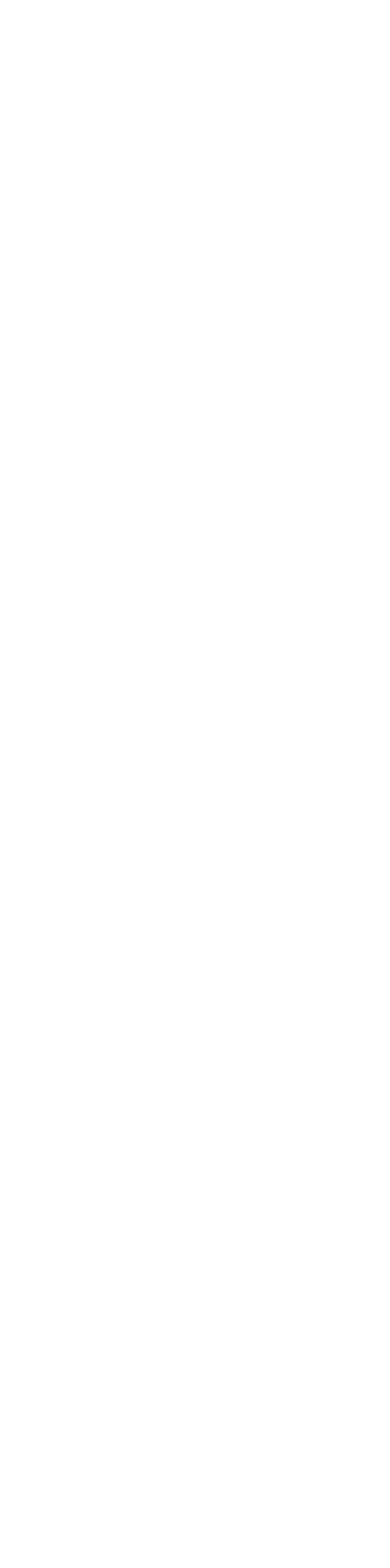
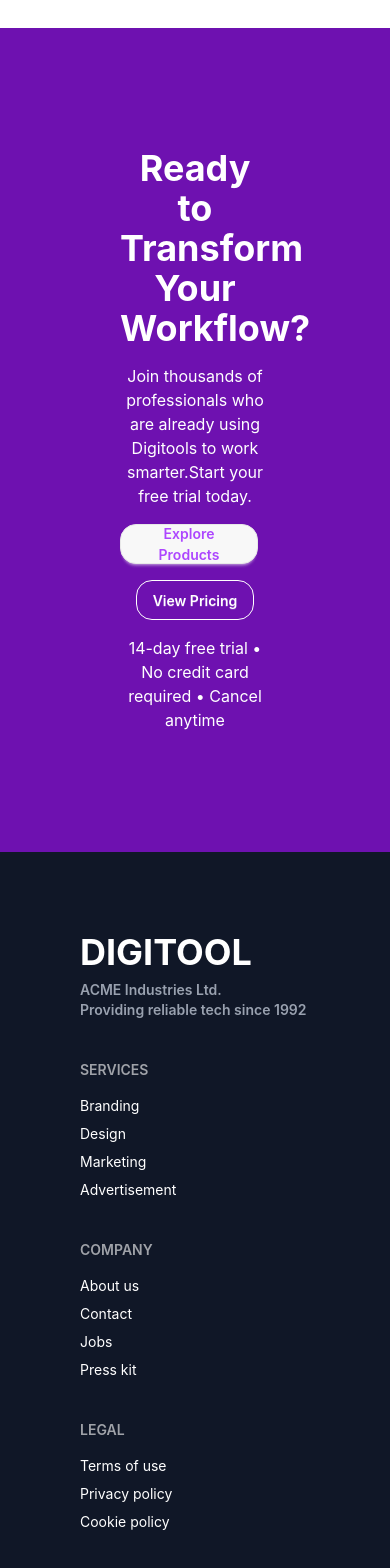
Before and after one commit to JOBAYER07-dev/digitool_project, a React (Vite) app: page / in a window 390 px wide. Shown: the part 8943-10511 px from the top of the page. Before the commit the page ends 8939 px from the top, so only its background shows below. Built offline with nearby package versions, Linux system fonts and the light colour scheme.

Commit message:
complete footer section

```diff
--- a/src/App.jsx
+++ b/src/App.jsx
@@ -7,6 +7,8 @@ import FirstHero from './Components/HeroSection/FirstHero/FirstHero';
 import RatingSection from './Components/HeroSection/RatingSection/RatingSection';
 import GetStarted from './Components/HeroSection/GetStarted/GetStarted';
 import PricingSection from './Components/HeroSection/PricingSection/PricingSection';
+import WorkFlow from './Components/HeroSection/WorkFlow/WorkFlow';
+import Footer from './Components/Footer/Footer';
 
 
 const fetchCards = async () => {
@@ -48,6 +50,10 @@ function App() {
         <PricingSection pricingPromise={pricingPromise} />
       </Suspense>
 
+      <WorkFlow />
+
+      <Footer/>
+
       <ToastContainer />
     </>
   );
--- /dev/null
+++ b/src/Components/Footer/Footer.jsx
@@ -0,0 +1,38 @@
+import React from 'react';
+
+const Footer = () => {
+  return (
+    <footer className="footer sm:footer-horizontal bg-[#101727] text-white p-20">
+      <aside>
+        <h2 className='font-bold text-4xl'>DIGITOOL</h2>
+        <p className='text-gray-400 font-semibold'>
+          ACME Industries Ltd.
+          <br />
+          Providing reliable tech since 1992
+        </p>
+      </aside>
+      <nav>
+        <h6 className="footer-title">Services</h6>
+        <a className="link link-hover">Branding</a>
+        <a className="link link-hover">Design</a>
+        <a className="link link-hover">Marketing</a>
+        <a className="link link-hover">Advertisement</a>
+      </nav>
+      <nav>
+        <h6 className="footer-title">Company</h6>
+        <a className="link link-hover">About us</a>
+        <a className="link link-hover">Contact</a>
+        <a className="link link-hover">Jobs</a>
+        <a className="link link-hover">Press kit</a>
+      </nav>
+      <nav>
+        <h6 className="footer-title">Legal</h6>
+        <a className="link link-hover">Terms of use</a>
+        <a className="link link-hover">Privacy policy</a>
+        <a className="link link-hover">Cookie policy</a>
+      </nav>
+    </footer>
+  );
+};
+
+export default Footer;
--- a/src/Components/HeroSection/RatingSection/RatingSection.jsx
+++ b/src/Components/HeroSection/RatingSection/RatingSection.jsx
@@ -2,7 +2,7 @@ import React from 'react';
 
 const RatingSection = () => {
   return (
-    <div className="container mx-auto flex justify-center items-center gap-10 md:gap-20 bg-purple-600 p-12">
+    <div className="flex justify-center items-center gap-10 md:gap-20 bg-purple-600 p-12">
       <div>
         <h2 className="text-3xl font-bold text-white">50K+</h2>
         <p className="text-white/70">Active Users</p>
--- /dev/null
+++ b/src/Components/HeroSection/WorkFlow/WorkFlow.jsx
@@ -0,0 +1,22 @@
+import React from 'react';
+
+const WorkFlow = () => {
+  return (
+    <div className="mt-8 p-30 bg-purple-800 text-white">
+      <div className="text-center space-y-4">
+        <h2 className="text-4xl font-bold">
+          Ready to Transform Your Workflow?
+        </h2>
+        <p>
+          Join thousands of professionals who are already using Digitools to
+          work smarter.Start your free trial today.
+        </p>
+        <button className="btn mr-3 rounded-2xl text-purple-500">Explore Products</button>
+        <button className="btn btn-outline rounded-2xl">View Pricing</button>
+        <p>14-day free trial • No credit card required • Cancel anytime</p>
+      </div>
+    </div>
+  );
+};
+
+export default WorkFlow;
```
